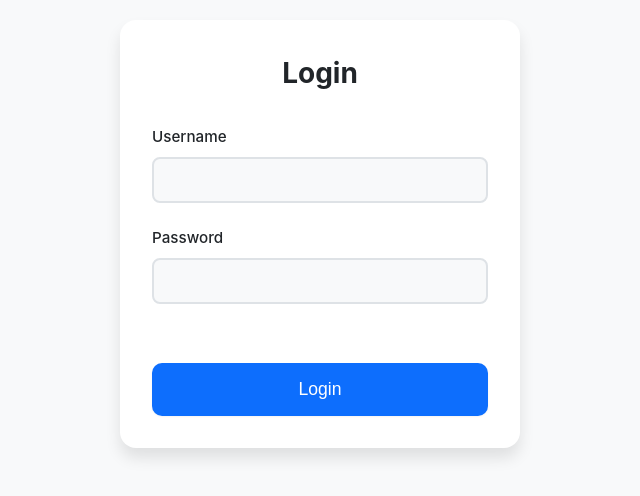
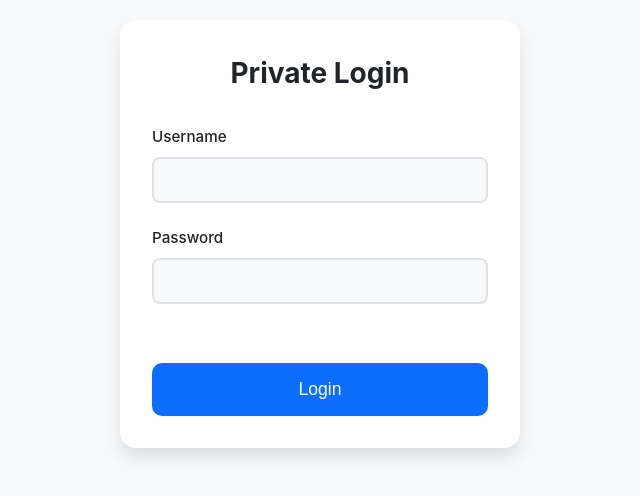
Before and after one commit to uestliguci/LifestyleCalculator, a website with bundled scripts: page index.html in a window 1280 px wide. Shown: the part 166-662 px from the top of the page, without its empty margins (320-960 px from the left). Built offline with nearby package versions, Linux system fonts and the light colour scheme.

Commit message:
Description of changes

```diff
--- a/index.html
+++ b/index.html
@@ -20,7 +20,7 @@
     <!-- Login Overlay -->
     <div class="login-overlay" id="login-overlay">
         <div class="login-card">
-            <h2>Login</h2>
+            <h2>Private Login</h2>
             <form id="login-form" class="login-form">
                 <div class="form-group">
                     <label for="username">Username</label>
```
